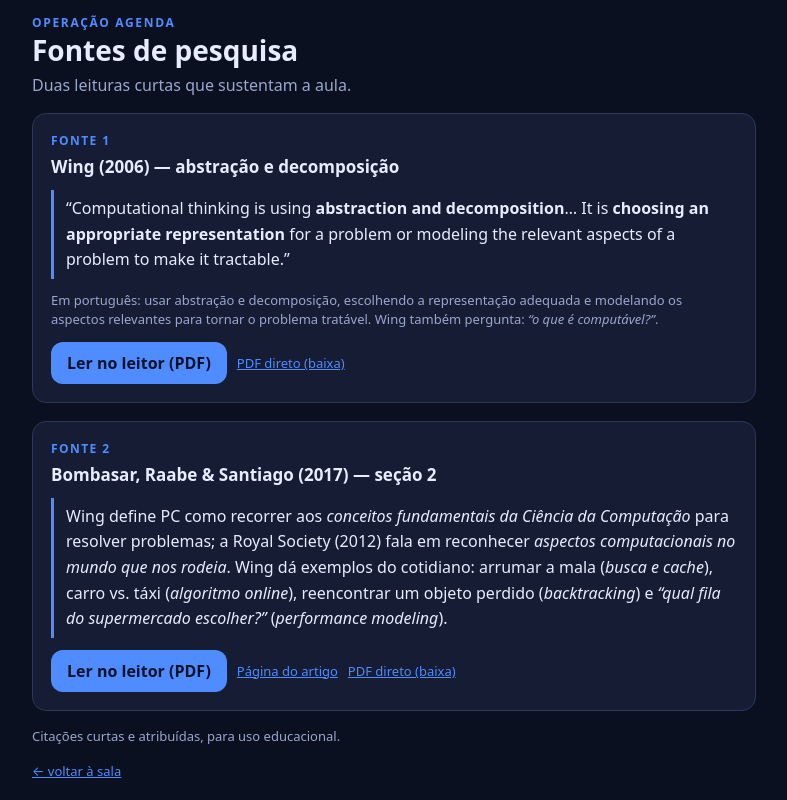
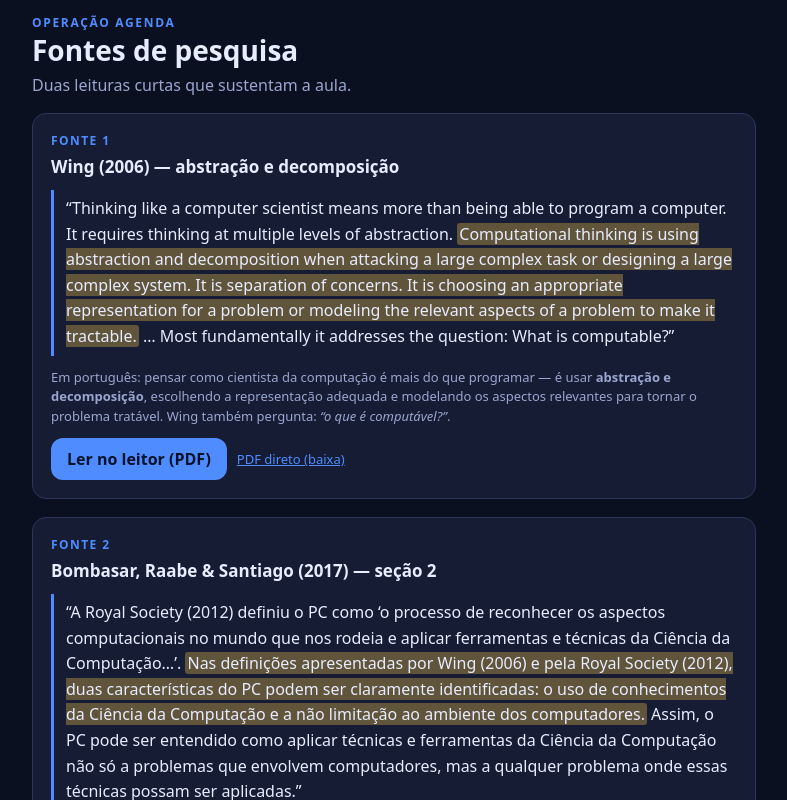
Before and after one commit to Migueldoniz/pensamento-computacional, a Next.js app: page /fonte in a window 1280 px wide. Shown: the top 800 px of the page, without its empty margins (246-1033 px from the left). Built offline with nearby package versions, Linux system fonts and the light colour scheme.

Commit message:
feat(fonte): trechos com contexto (antes/depois) e parte-chave destacada

```diff
--- a/app/fonte/page.tsx
+++ b/app/fonte/page.tsx
@@ -20,13 +20,18 @@ export default function FontePage({ searchParams }: { searchParams: { room?: str
           <div className="source-tag">Fonte 1</div>
           <h3>Wing (2006) — abstração e decomposição</h3>
           <div className="quote">
-            “Computational thinking is using <strong>abstraction and decomposition</strong>… It is{' '}
-            <strong>choosing an appropriate representation</strong> for a problem or modeling the
-            relevant aspects of a problem to make it tractable.”
+            “Thinking like a computer scientist means more than being able to program a computer. It
+            requires thinking at multiple levels of abstraction.{' '}
+            <mark>Computational thinking is using abstraction and decomposition when attacking a large
+            complex task or designing a large complex system. It is separation of concerns. It is
+            choosing an appropriate representation for a problem or modeling the relevant aspects of
+            a problem to make it tractable.</mark>{' '}
+            … Most fundamentally it addresses the question: What is computable?”
           </div>
           <p className="small muted" style={{ margin: '0 0 12px' }}>
-            Em português: usar abstração e decomposição, escolhendo a representação adequada e
-            modelando os aspectos relevantes para tornar o problema tratável. Wing também pergunta:
+            Em português: pensar como cientista da computação é mais do que programar — é usar
+            <strong> abstração e decomposição</strong>, escolhendo a representação adequada e modelando
+            os aspectos relevantes para tornar o problema tratável. Wing também pergunta:
             <em> “o que é computável?”</em>.
           </p>
           <div className="row" style={{ gap: 10, alignItems: 'center' }}>
@@ -48,12 +53,15 @@ export default function FontePage({ searchParams }: { searchParams: { room?: str
           <div className="source-tag">Fonte 2</div>
           <h3>Bombasar, Raabe &amp; Santiago (2017) — seção 2</h3>
           <div className="quote">
-            Wing define PC como recorrer aos <em>conceitos fundamentais da Ciência da Computação</em>{' '}
-            para resolver problemas; a Royal Society (2012) fala em reconhecer <em>aspectos
-            computacionais no mundo que nos rodeia</em>. Wing dá exemplos do cotidiano: arrumar a
-            mala (<em>busca e cache</em>), carro vs. táxi (<em>algoritmo online</em>), reencontrar um
-            objeto perdido (<em>backtracking</em>) e <em>“qual fila do supermercado escolher?”</em>{' '}
-            (<em>performance modeling</em>).
+            “A Royal Society (2012) definiu o PC como ‘o processo de reconhecer os aspectos
+            computacionais no mundo que nos rodeia e aplicar ferramentas e técnicas da Ciência da
+            Computação…’.{' '}
+            <mark>Nas definições apresentadas por Wing (2006) e pela Royal Society (2012), duas
+            características do PC podem ser claramente identificadas: o uso de conhecimentos da Ciência
+            da Computação e a não limitação ao ambiente dos computadores.</mark>{' '}
+            Assim, o PC pode ser entendido como aplicar técnicas e ferramentas da Ciência da Computação
+            não só a problemas que envolvem computadores, mas a qualquer problema onde essas técnicas
+            possam ser aplicadas.”
           </div>
           <div className="row" style={{ gap: 10, alignItems: 'center' }}>
             <a className="btn" href="/ler?doc=bombasar" target="_blank" rel="noreferrer">
--- a/app/globals.css
+++ b/app/globals.css
@@ -580,3 +580,9 @@ input[type="text"] {
   color: var(--accent);
   font-weight: 700;
 }
+mark {
+  background: rgba(255, 204, 77, 0.32);
+  color: inherit;
+  padding: 0 2px;
+  border-radius: 3px;
+}
```
